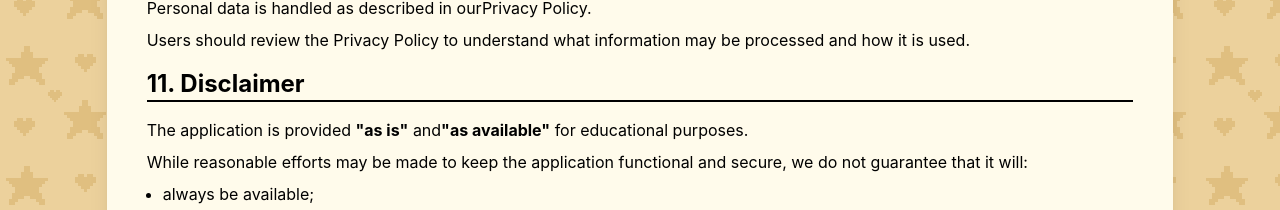
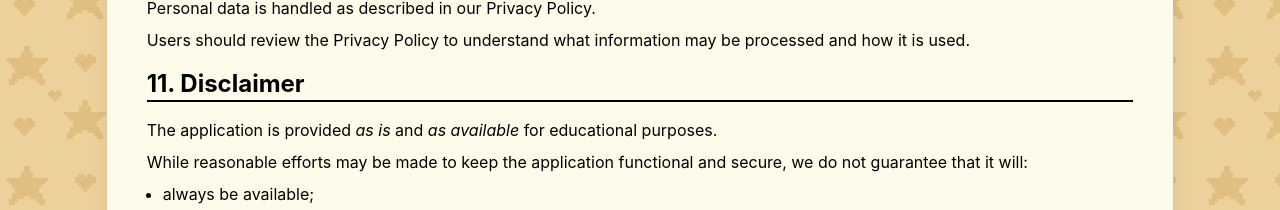
Before and after one commit to Stacy314/ft_transcendence, a React app in the folder frontend/: page /terms in a window 1280 px wide. Shown: the part 2480-2690 px from the top of the page. Built offline with nearby package versions, Linux system fonts and the light colour scheme; the HTML template or start-up script is replaced by a standard one.

Commit message:
fix:formatting

```diff
--- a/frontend/src/pages/terms_of_service/terms_of_service.jsx
+++ b/frontend/src/pages/terms_of_service/terms_of_service.jsx
@@ -226,8 +226,7 @@ export default function TermsOfService() {
                 <h2 className="font-bold mt-4 mb-4 border-b-2 text-2xl">10. Privacy</h2>
 
                 <p>
-                Personal data is handled as described in our
-                <a href="/privacy">Privacy Policy</a>.
+                Personal data is handled as described in our <a href="/privacy">Privacy Policy</a>.
                 </p>
 
                 <p>
@@ -240,8 +239,7 @@ export default function TermsOfService() {
                 <h2 className="font-bold mt-4 mb-4 border-b-2 text-2xl">11. Disclaimer</h2>
 
                 <p>
-                The application is provided <strong>"as is"</strong> and
-                <strong>"as available"</strong> for educational purposes.
+                The application is provided <em>as is</em> and <em>as available</em> for educational purposes.
                 </p>
 
                 <p>
```
